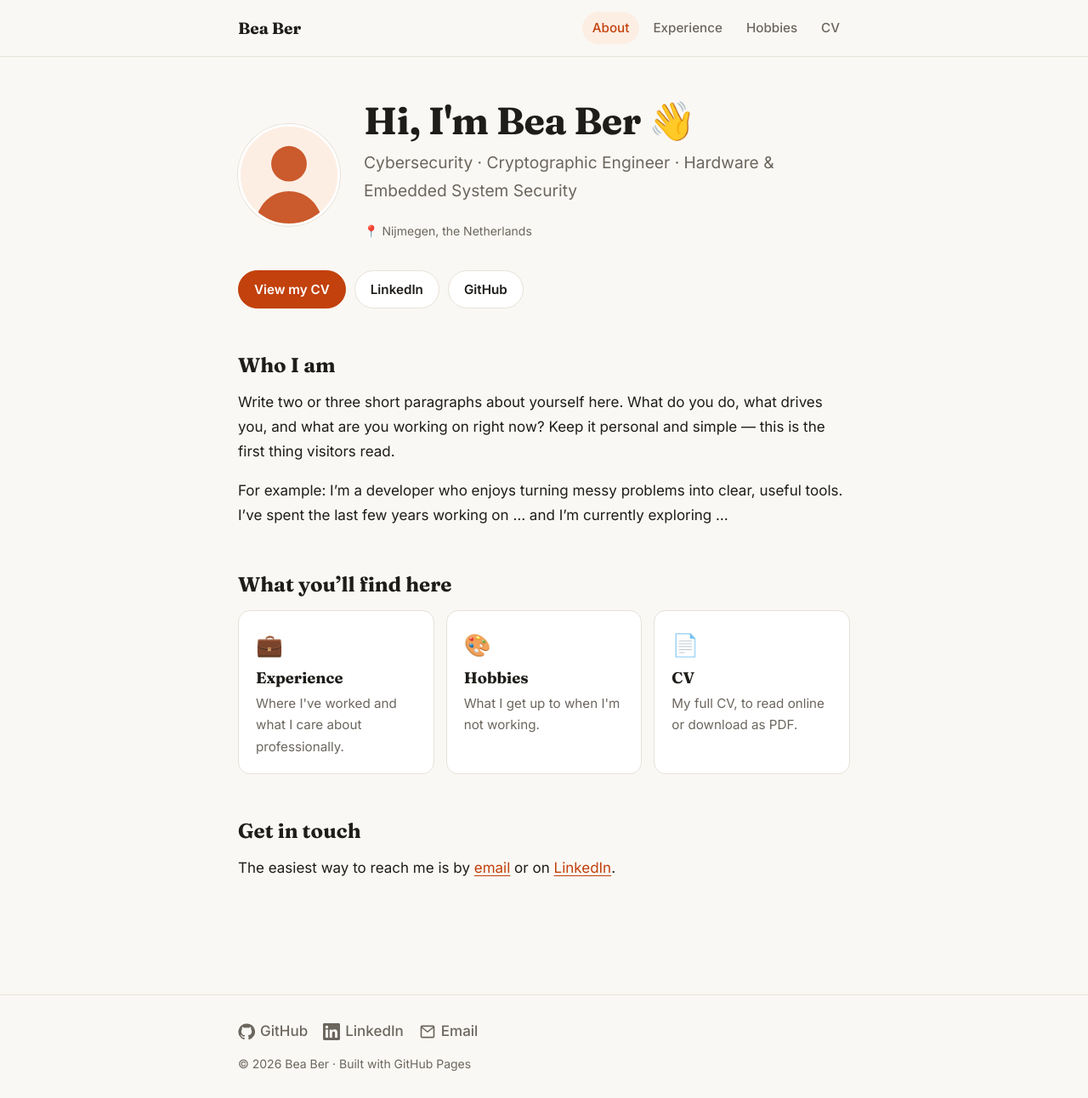
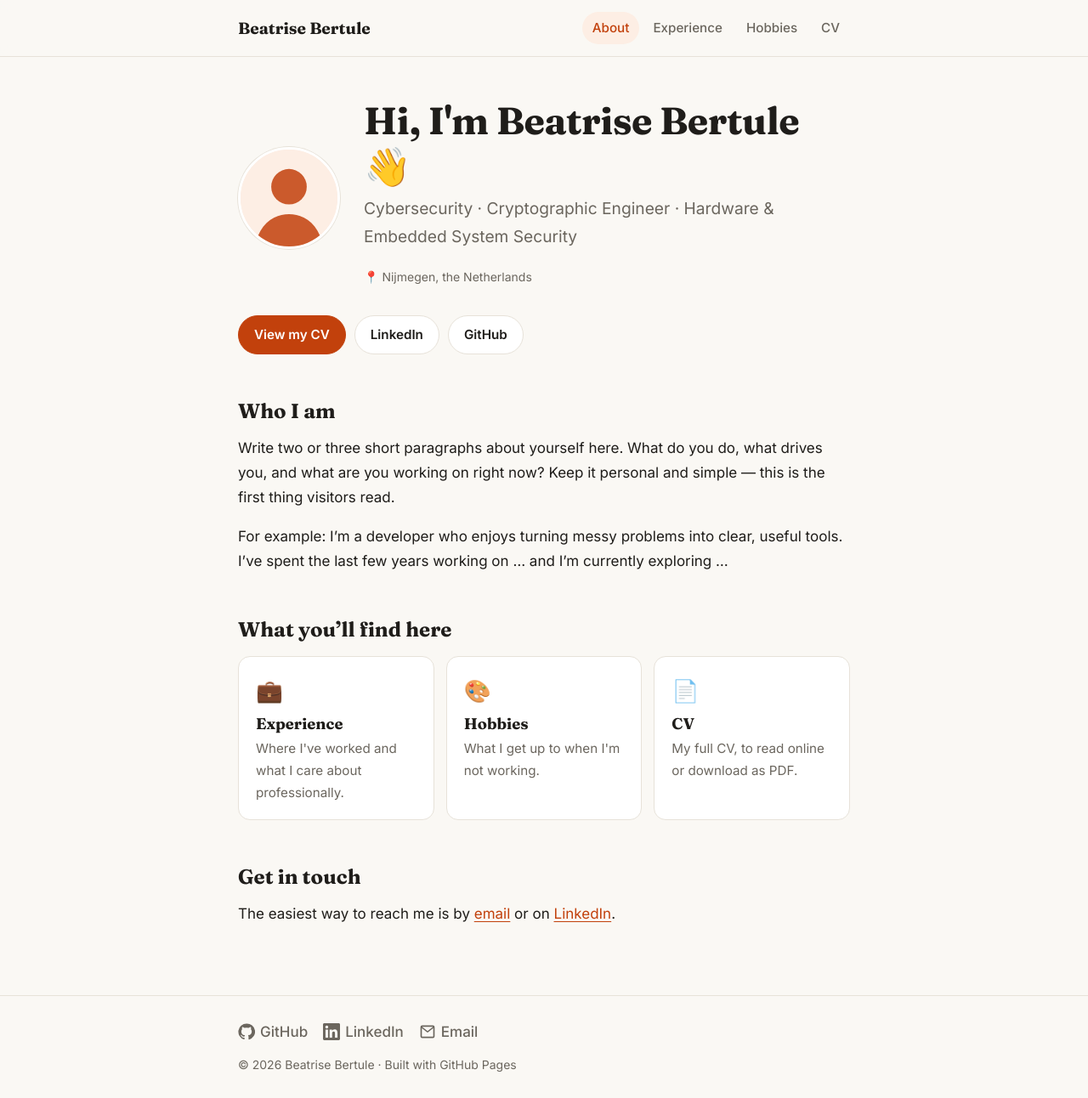
Before and after one commit to beatrisebertule/beatrisebertule.github.io, a Jekyll site: the page built from index.md, in a window 1280 px wide and 1292 px high. Shown: the whole window at 85% size. Built offline with Jekyll 4.4.1, drawn with Linux system fonts in a browser that asks for light colours.

Commit message:
updates yaml

```diff
--- a/_config.yml
+++ b/_config.yml
@@ -1,14 +1,14 @@
 # ------------------------------------------------------------
 #  EDIT THIS FILE FIRST — all your personal details live here
 # ------------------------------------------------------------
-name: "Bea Ber"
+name: "Beatrise Bertule"
 tagline: "Cybersecurity · Cryptographic Engineer · Hardware & Embedded System Security"
 location: "Nijmegen, the Netherlands"
 email: "you@example.com"
 
 links:
-  github: "https://github.com/your-username"
-  linkedin: "https://www.linkedin.com/in/your-profile"
+  github: "https://github.com/beatrisebertule"
+  linkedin: "https://www.linkedin.com/in/beatrisebertule"
 
 # Put your CV PDF at assets/cv.pdf (replace the placeholder file)
 cv_pdf: "/assets/cv.pdf"
@@ -20,8 +20,8 @@ baseurl: ""
 # ------------------------------------------------------------
 #  Site settings — usually no need to touch below this line
 # ------------------------------------------------------------
-title: "Your Name"
-description: "Personal website of Your Name"
+title: "Beatrise Bertule"
+description: "Webpage of Bea"
 lang: en
 markdown: kramdown
 permalink: pretty
```
